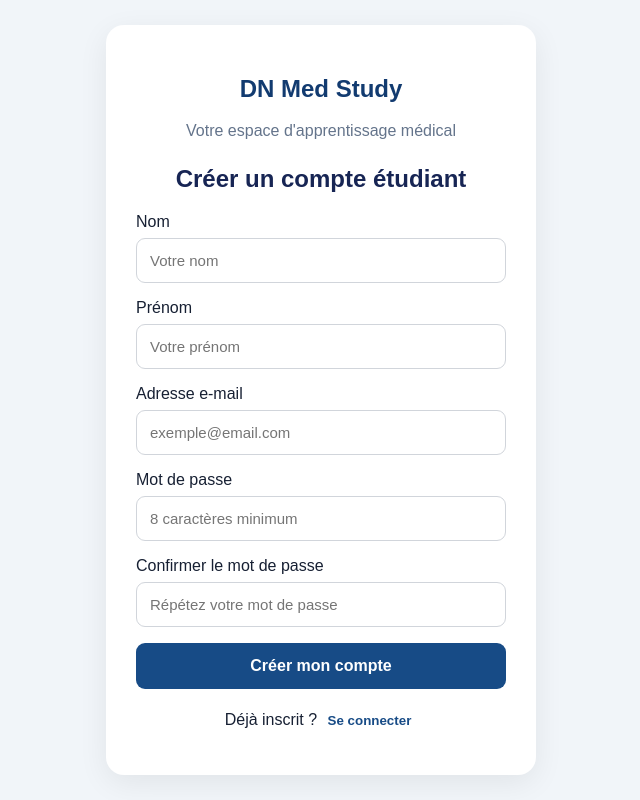
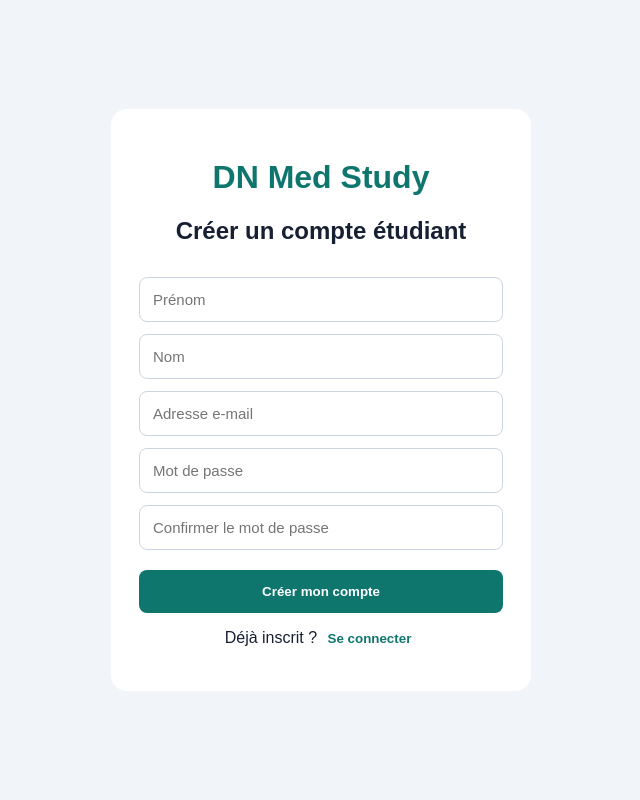
Before and after one commit to djibyndiaye742-png/dn-med-study, a Next.js app: page /connexion in a window 1280 px wide. Shown: the whole page, without its empty margins (319-959 px from the left). Built offline with nearby package versions, Linux system fonts and the light colour scheme.

Commit message:
Fix student registration
Improve Firebase registration and error handling

```diff
--- a/app/connexion/page.js
+++ b/app/connexion/page.js
@@ -1,213 +1,206 @@
-
 "use client";
 
 import { useState } from "react";
 import {
   createUserWithEmailAndPassword,
   signInWithEmailAndPassword,
-  updateProfile,
+  updateProfile
 } from "firebase/auth";
-import { auth } from "../../lib/firebase";
+import {
+  doc,
+  setDoc,
+  serverTimestamp
+} from "firebase/firestore";
+import { auth, db } from "../../lib/firebase";
 
 export default function Connexion() {
-  const [mode, setMode] = useState("signup");
+  const [inscription, setInscription] = useState(true);
   const [nom, setNom] = useState("");
   const [prenom, setPrenom] = useState("");
   const [email, setEmail] = useState("");
   const [password, setPassword] = useState("");
-  const [confirmPassword, setConfirmPassword] = useState("");
+  const [confirmation, setConfirmation] = useState("");
   const [message, setMessage] = useState("");
-  const [success, setSuccess] = useState(false);
-  const [loading, setLoading] = useState(false);
+  const [chargement, setChargement] = useState(false);
 
-  async function handleSubmit(e) {
+  async function gererCompte(e) {
     e.preventDefault();
     setMessage("");
-    setSuccess(false);
-
-    const cleanEmail = email.trim().toLowerCase();
-
-    if (mode === "signup") {
-      if (!nom.trim() || !prenom.trim()) {
-        setMessage("Veuillez renseigner votre nom et prénom.");
-        return;
-      }
-
-      if (password.length < 8) {
-        setMessage("Le mot de passe doit contenir au moins 8 caractères.");
-        return;
-      }
-
-      if (password !== confirmPassword) {
-        setMessage("Les mots de passe ne correspondent pas.");
-        return;
-      }
-    }
-
-    setLoading(true);
+    setChargement(true);
 
     try {
-      if (mode === "signup") {
-        const result = await createUserWithEmailAndPassword(
+      if (inscription) {
+        if (password !== confirmation) {
+          throw new Error("Les mots de passe ne correspondent pas.");
+        }
+
+        if (password.length < 6) {
+          throw new Error("Le mot de passe doit contenir au moins 6 caractères.");
+        }
+
+        const resultat = await createUserWithEmailAndPassword(
           auth,
-          cleanEmail,
+          email.trim(),
           password
         );
 
-        await updateProfile(result.user, {
-          displayName: `${prenom.trim()} ${nom.trim()}`,
+        const nomComplet = `${prenom.trim()} ${nom.trim()}`;
+
+        await updateProfile(resultat.user, {
+          displayName: nomComplet
         });
 
-        window.location.href = "/";
+        await setDoc(doc(db, "users", resultat.user.uid), {
+          uid: resultat.user.uid,
+          nom: nom.trim(),
+          prenom: prenom.trim(),
+          nomComplet,
+          email: email.trim(),
+          createdAt: serverTimestamp()
+        });
+
       } else {
-        await signInWithEmailAndPassword(auth, cleanEmail, password);
-        window.location.href = "/";
+        await signInWithEmailAndPassword(
+          auth,
+          email.trim(),
+          password
+        );
       }
+
+      window.location.href = "/";
     } catch (error) {
-      const errors = {
-        "auth/email-already-in-use": "Cette adresse e-mail possède déjà un compte.",
+      console.error("Erreur DN Med Study :", error);
+
+      const erreurs = {
+        "auth/email-already-in-use": "Cette adresse e-mail est déjà utilisée.",
         "auth/invalid-email": "Adresse e-mail invalide.",
-        "auth/weak-password": "Le mot de passe est trop faible.",
         "auth/invalid-credential": "E-mail ou mot de passe incorrect.",
-        "auth/user-not-found": "Aucun compte trouvé avec cette adresse.",
-        "auth/wrong-password": "Mot de passe incorrect.",
-        "auth/too-many-requests": "Trop de tentatives. Réessayez plus tard.",
-        "auth/network-request-failed": "Problème de connexion Internet.",
+        "auth/weak-password": "Mot de passe trop faible.",
+        "auth/network-request-failed": "Vérifiez votre connexion Internet.",
+        "permission-denied": "Firebase refuse l'enregistrement du profil. Vérifiez les règles Firestore.",
+        "auth/operation-not-allowed": "Activez la connexion par e-mail dans Firebase."
       };
 
       setMessage(
-        errors[error.code] || "Une erreur est survenue. Réessayez."
+        erreurs[error.code] ||
+        error.message ||
+        "Une erreur inconnue est survenue."
       );
     } finally {
-      setLoading(false);
+      setChargement(false);
     }
   }
 
-  const field = {
-    width: "100%",
-    padding: "13px",
-    marginTop: "7px",
-    marginBottom: "16px",
-    border: "1px solid #d1d5db",
-    borderRadius: "9px",
-    fontSize: "15px",
-    boxSizing: "border-box",
-  };
-
   return (
-    <main style={{
-      minHeight: "100vh",
-      display: "flex",
-      justifyContent: "center",
-      alignItems: "center",
-      padding: "20px",
-      background: "#f1f5f9",
-      fontFamily: "Arial, sans-serif",
-    }}>
-      <section style={{
-        background: "white",
-        padding: "30px",
-        borderRadius: "18px",
-        width: "100%",
-        maxWidth: "430px",
-        boxShadow: "0 8px 30px rgba(0,0,0,0.07)",
-      }}>
-        <h1 style={{ textAlign: "center", color: "#123b70" }}>
+    <main style={page}>
+      <form onSubmit={gererCompte} style={form}>
+        <h1 style={{ color: "#0f766e", textAlign: "center" }}>
           DN Med Study
         </h1>
 
-        <p style={{
-          textAlign: "center",
-          color: "#64748b",
-          marginBottom: "25px",
-        }}>
-          Votre espace d'apprentissage médical
-        </p>
-
-        <h2 style={{ textAlign: "center", color: "#172554" }}>
-          {mode === "signup" ? "Créer un compte étudiant" : "Connexion"}
+        <h2 style={{ textAlign: "center" }}>
+          {inscription ? "Créer un compte étudiant" : "Connexion"}
         </h2>
 
-        <form onSubmit={handleSubmit}>
-          {mode === "signup" && (
-            <>
-              <label>Nom</label>
-              <input style={field} value={nom}
-                onChange={(e) => setNom(e.target.value)}
-                placeholder="Votre nom" required />
+        {inscription && (
+          <>
+            <input required placeholder="Prénom"
+              value={prenom}
+              onChange={e => setPrenom(e.target.value)}
+              style={input} />
 
-              <label>Prénom</label>
-              <input style={field} value={prenom}
-                onChange={(e) => setPrenom(e.target.value)}
-                placeholder="Votre prénom" required />
-            </>
-          )}
+            <input required placeholder="Nom"
+              value={nom}
+              onChange={e => setNom(e.target.value)}
+              style={input} />
+          </>
+        )}
 
-          <label>Adresse e-mail</label>
-          <input style={field} type="email" value={email}
-            onChange={(e) => setEmail(e.target.value)}
-            placeholder="exemple@email.com" required />
+        <input required type="email" placeholder="Adresse e-mail"
+          value={email}
+          onChange={e => setEmail(e.target.value)}
+          style={input} />
 
-          <label>Mot de passe</label>
-          <input style={field} type="password" value={password}
-            onChange={(e) => setPassword(e.target.value)}
-            placeholder="8 caractères minimum" required />
+        <input required type="password" placeholder="Mot de passe"
+          value={password}
+          onChange={e => setPassword(e.target.value)}
+          style={input} />
 
-          {mode === "signup" && (
-            <>
-              <label>Confirmer le mot de passe</label>
-              <input style={field} type="password"
-                value={confirmPassword}
-                onChange={(e) => setConfirmPassword(e.target.value)}
-                placeholder="Répétez votre mot de passe" required />
-            </>
-          )}
+        {inscription && (
+          <input required type="password" placeholder="Confirmer le mot de passe"
+            value={confirmation}
+            onChange={e => setConfirmation(e.target.value)}
+            style={input} />
+        )}
 
-          {message && (
-            <p style={{
-              padding: "12px",
-              borderRadius: "8px",
-              background: success ? "#ecfdf3" : "#fef2f2",
-              color: success ? "#067647" : "#b42318",
-              fontSize: "14px",
-            }}>
-              {message}
-            </p>
-          )}
+        {message && (
+          <p style={{ color: "#dc2626", fontSize: 14 }}>
+            {message}
+          </p>
+        )}
 
-          <button type="submit" disabled={loading} style={{
-            width: "100%",
-            padding: "14px",
-            border: "none",
-            borderRadius: "9px",
-            background: "#174b86",
-            color: "white",
-            fontSize: "16px",
-            fontWeight: "bold",
-            cursor: "pointer",
-          }}>
-            {loading ? "Veuillez patienter..." :
-              mode === "signup" ? "Créer mon compte" : "Se connecter"}
-          </button>
-        </form>
+        <button disabled={chargement} type="submit" style={button}>
+          {chargement ? "Patientez..." :
+            inscription ? "Créer mon compte" : "Se connecter"}
+        </button>
 
-        <p style={{ textAlign: "center", marginTop: "22px" }}>
-          {mode === "signup" ? "Déjà inscrit ?" : "Pas encore de compte ?"}{" "}
-          <button type="button" onClick={() => {
-            setMode(mode === "signup" ? "login" : "signup");
-            setMessage("");
-            setSuccess(false);
-          }} style={{
-            border: "none",
-            background: "none",
-            color: "#174b86",
-            fontWeight: "bold",
-            cursor: "pointer",
-          }}>
-            {mode === "signup" ? "Se connecter" : "Créer un compte"}
+        <p style={{ textAlign: "center" }}>
+          {inscription ? "Déjà inscrit ?" : "Pas encore de compte ?"}
+          {" "}
+          <button type="button"
+            onClick={() => {
+              setInscription(!inscription);
+              setMessage("");
+            }}
+            style={switchButton}>
+            {inscription ? "Se connecter" : "S'inscrire"}
           </button>
         </p>
-      </section>
+      </form>
     </main>
   );
 }
+
+const page = {
+  minHeight: "100vh",
+  display: "flex",
+  justifyContent: "center",
+  alignItems: "center",
+  padding: 20,
+  background: "#f1f5f9"
+};
+
+const form = {
+  width: "100%",
+  maxWidth: 420,
+  background: "white",
+  padding: 28,
+  borderRadius: 16
+};
+
+const input = {
+  width: "100%",
+  padding: 13,
+  marginTop: 12,
+  border: "1px solid #cbd5e1",
+  borderRadius: 8,
+  fontSize: 15
+};
+
+const button = {
+  width: "100%",
+  padding: 14,
+  marginTop: 20,
+  background: "#0f766e",
+  color: "white",
+  border: "none",
+  borderRadius: 8,
+  fontWeight: "bold"
+};
+
+const switchButton = {
+  border: "none",
+  background: "none",
+  color: "#0f766e",
+  fontWeight: "bold"
+};
```
